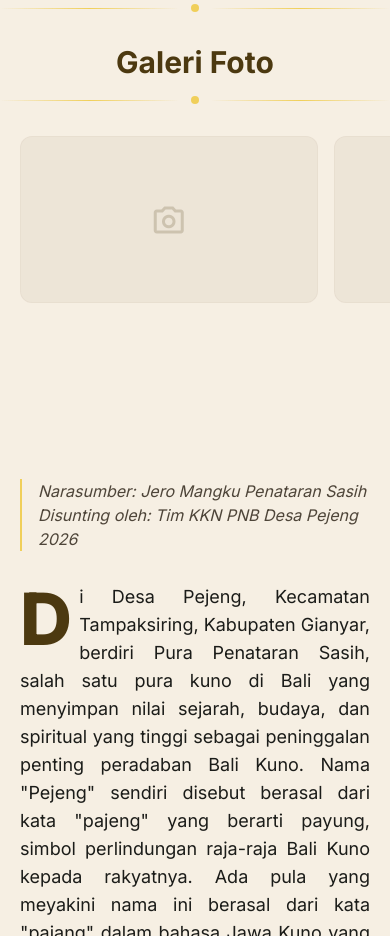
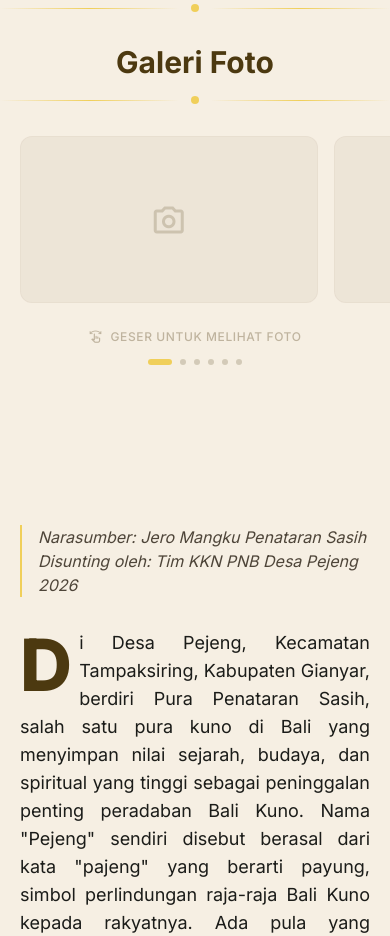
Before and after one commit to pejeng-gianyar/desa-pejeng-home, a Vue app: page /artikel/1 in a window 390 px wide. Shown: the part 920-1856 px from the top of the page. Built offline with nearby package versions, Linux system fonts and the light colour scheme.

Commit message:
feat: add scroll indicators and pagination bar to PhotoGallery

```diff
--- a/src/components/article/PhotoGallery.vue
+++ b/src/components/article/PhotoGallery.vue
@@ -12,8 +12,31 @@
       </div>
     </div>
 
-    <div class="flex overflow-x-auto gap-4 pb-4 px-margin-mobile md:px-gutter snap-x snap-mandatory [&::-webkit-scrollbar]:hidden [-ms-overflow-style:none] [scrollbar-width:none]">
+    <div class="relative max-w-[1400px] mx-auto group">
+      <!-- Scroll left button (Desktop) -->
+      <button
+        @click="scrollLeft"
+        class="hidden md:flex absolute left-4 lg:left-8 top-1/2 -translate-y-1/2 z-10 w-12 h-12 bg-white/90 shadow-lg rounded-full items-center justify-center text-brown hover:bg-brown hover:text-white transition-all opacity-0 group-hover:opacity-100 hover:scale-110"
+        aria-label="Geser ke kiri"
+      >
+        <span class="material-symbols-outlined text-2xl">chevron_left</span>
+      </button>
+
+      <!-- Scroll right button (Desktop) -->
+      <button
+        @click="scrollRight"
+        class="hidden md:flex absolute right-4 lg:right-8 top-1/2 -translate-y-1/2 z-10 w-12 h-12 bg-white/90 shadow-lg rounded-full items-center justify-center text-brown hover:bg-brown hover:text-white transition-all opacity-0 group-hover:opacity-100 hover:scale-110"
+        aria-label="Geser ke kanan"
+      >
+        <span class="material-symbols-outlined text-2xl">chevron_right</span>
+      </button>
+
       <div
+        ref="scrollContainer"
+        @scroll="handleScroll"
+        class="flex overflow-x-auto gap-4 pb-4 px-margin-mobile md:px-gutter snap-x snap-mandatory [&::-webkit-scrollbar]:hidden [-ms-overflow-style:none] [scrollbar-width:none] scroll-smooth"
+      >
+        <div
         v-for="(_, index) in images"
         :key="index"
         class="flex-none w-[85%] sm:w-[60%] md:w-[45%] bg-brown/5 border border-outline-variant/20 aspect-video rounded-xl flex items-center justify-center snap-center transition-transform duration-300 hover:scale-[1.02] cursor-pointer hover:shadow-md"
@@ -22,6 +45,24 @@
         <div class="w-full h-full flex items-center justify-center">
           <span class="material-symbols-outlined text-4xl text-brown/20 group-hover:scale-110 transition-transform">photo_camera</span>
         </div>
+      </div>
+      </div>
+    </div>
+
+    <!-- Mobile swipe hint & Progress indicator -->
+    <div class="flex flex-col items-center justify-center gap-3 mt-2">
+      <div class="flex md:hidden items-center justify-center gap-2 text-brown/60 animate-pulse">
+        <span class="material-symbols-outlined text-sm">swipe</span>
+        <span class="text-xs font-medium uppercase tracking-wider">Geser untuk melihat foto</span>
+      </div>
+
+      <div class="flex items-center justify-center gap-2" v-if="images.length > 1">
+        <div
+          v-for="(_, idx) in images"
+          :key="idx"
+          class="h-1.5 rounded-full transition-all duration-300"
+          :class="currentScrollIndex === idx ? 'w-6 bg-accent-gold' : 'w-1.5 bg-brown/20'"
+        ></div>
       </div>
     </div>
 
@@ -84,6 +125,32 @@ const props = defineProps({
 })
 
 const lightboxIndex = ref(null)
+const scrollContainer = ref(null)
+const currentScrollIndex = ref(0)
+
+function handleScroll() {
+  if (!scrollContainer.value || props.images.length <= 1) return
+  const el = scrollContainer.value
+  const maxScroll = el.scrollWidth - el.clientWidth
+  if (maxScroll <= 0) return
+  const percentage = el.scrollLeft / maxScroll
+  const boundedPercentage = Math.max(0, Math.min(1, percentage))
+  currentScrollIndex.value = Math.round(boundedPercentage * (props.images.length - 1))
+}
+
+function scrollLeft() {
+  if (scrollContainer.value) {
+    const itemWidth = scrollContainer.value.firstElementChild?.offsetWidth || 300
+    scrollContainer.value.scrollBy({ left: -(itemWidth + 16), behavior: 'smooth' })
+  }
+}
+
+function scrollRight() {
+  if (scrollContainer.value) {
+    const itemWidth = scrollContainer.value.firstElementChild?.offsetWidth || 300
+    scrollContainer.value.scrollBy({ left: itemWidth + 16, behavior: 'smooth' })
+  }
+}
 
 function openLightbox(index) {
   lightboxIndex.value = index
```
